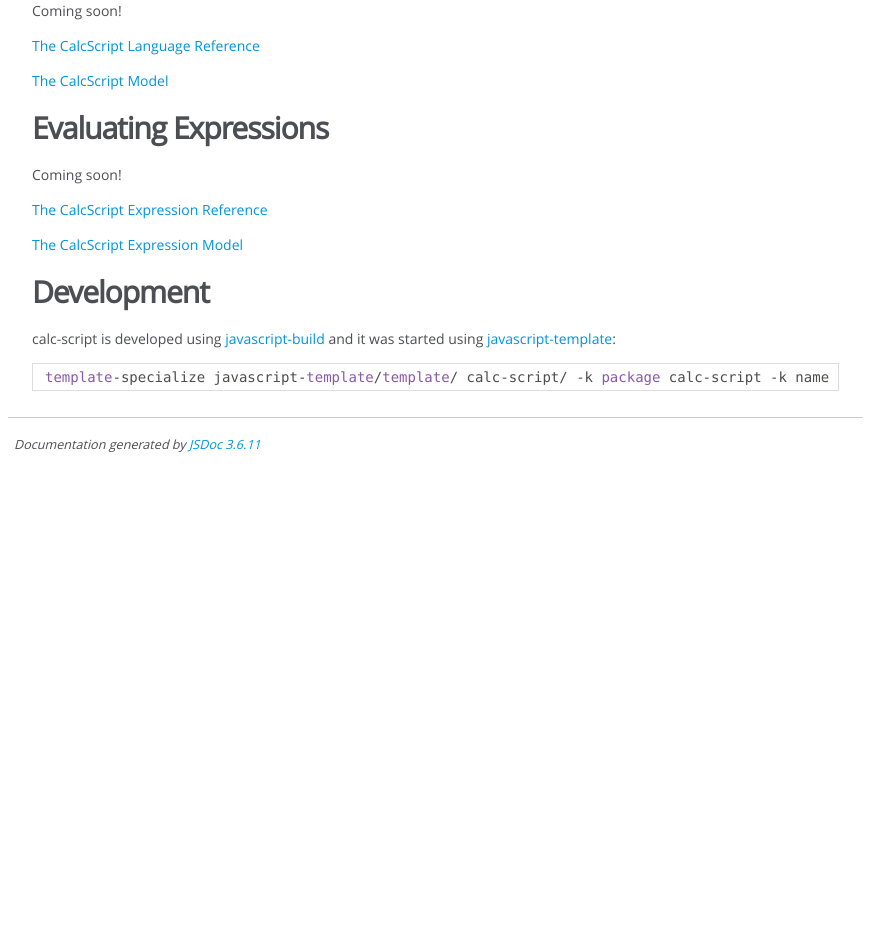
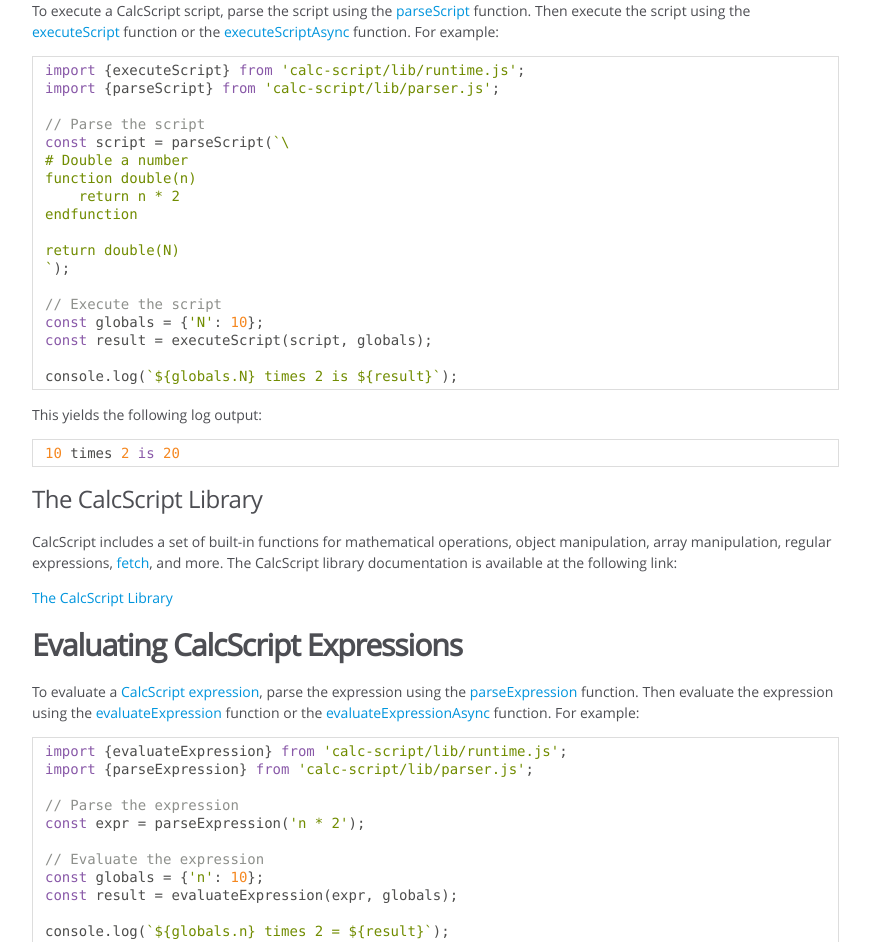
Before and after one commit to craigahobbs/bare-script, a plain HTML site: page index.html in a window 1280 px wide. Shown: the part 676-1618 px from the top of the page, without its empty margins (0-887 px from the left). Before the commit the page ends 1145 px from the top, so only its background shows below. Drawn offline with Linux system fonts and the light colour scheme.

Commit message:
calc-script 1.0.0

```diff
--- a/index.html
+++ b/index.html
@@ -47,15 +47,74 @@
 <p><a href="https://www.npmjs.com/package/calc-script"><img src="https://img.shields.io/npm/v/calc-script" alt="npm"></a>
 <a href="https://github.com/craigahobbs/calc-script/blob/main/LICENSE"><img src="https://img.shields.io/github/license/craigahobbs/calc-script" alt="GitHub"></a></p>
 <p><a href="https://craigahobbs.github.io/calc-script/">calc-script API Documentation</a></p>
-<p>Coming soon!</p>
-<h2>Executing Scripts</h2>
-<p>Coming soon!</p>
-<p><a href="https://craigahobbs.github.io/calc-script/reference/">The CalcScript Language Reference</a></p>
-<p><a href="https://craigahobbs.github.io/calc-script/model/#var.vName='CalcScript'">The CalcScript Model</a></p>
-<h2>Evaluating Expressions</h2>
-<p>Coming soon!</p>
-<p><a href="https://craigahobbs.github.io/calc-script/reference/#Expressions">The CalcScript Expression Reference</a></p>
-<p><a href="https://craigahobbs.github.io/calc-script/model/#var.vName='Expression'">The CalcScript Expression Model</a></p>
+<p>The calc-script package is a JavaScript implementation of the
+<a href="https://craigahobbs.github.io/calc-script/reference/">CalcScript language</a>.</p>
+<h2>Executing CalcScript Scripts</h2>
+<p>To execute a CalcScript script, parse the script using the
+<a href="https://craigahobbs.github.io/calc-script/module-lib_parser.html#.parseScript">parseScript</a>
+function. Then execute the script using the
+<a href="https://craigahobbs.github.io/calc-script/module-lib_runtime.html#.executeScript">executeScript</a>
+function or the
+<a href="https://craigahobbs.github.io/calc-script/module-lib_runtimeAsync.html#.executeScriptAsync">executeScriptAsync</a>
+function. For example:</p>
+<pre class="prettyprint source lang-javascript"><code>import {executeScript} from 'calc-script/lib/runtime.js';
+import {parseScript} from 'calc-script/lib/parser.js';
+
+// Parse the script
+const script = parseScript(`\
+# Double a number
+function double(n)
+    return n * 2
+endfunction
+
+return double(N)
+`);
+
+// Execute the script
+const globals = {'N': 10};
+const result = executeScript(script, globals);
+
+console.log(`${globals.N} times 2 is ${result}`);
+</code></pre>
+<p>This yields the following log output:</p>
+<pre class="prettyprint source"><code>10 times 2 is 20
+</code></pre>
+<h3>The CalcScript Library</h3>
+<p>CalcScript includes a set of built-in functions for mathematical operations, object manipulation,
+array manipulation, regular expressions,
+<a href="https://craigahobbs.github.io/calc-script/library/#var.vName='fetch'">fetch</a>,
+and more. The CalcScript library
+documentation is available at the following link:</p>
+<p><a href="https://craigahobbs.github.io/calc-script/library/">The CalcScript Library</a></p>
+<h2>Evaluating CalcScript Expressions</h2>
+<p>To evaluate a
+<a href="https://craigahobbs.github.io/calc-script/reference/#Expressions">CalcScript expression</a>,
+parse the expression using the
+<a href="https://craigahobbs.github.io/calc-script/module-lib_parser.html#.parseExpression">parseExpression</a>
+function. Then evaluate the expression using the
+<a href="https://craigahobbs.github.io/calc-script/module-lib_runtime.html#.evaluateExpression">evaluateExpression</a>
+function or the
+<a href="https://craigahobbs.github.io/calc-script/module-lib_runtimeAsync.html#.evaluateExpressionAsync">evaluateExpressionAsync</a>
+function. For example:</p>
+<pre class="prettyprint source lang-javascript"><code>import {evaluateExpression} from 'calc-script/lib/runtime.js';
+import {parseExpression} from 'calc-script/lib/parser.js';
+
+// Parse the expression
+const expr = parseExpression('n * 2');
+
+// Evaluate the expression
+const globals = {'n': 10};
+const result = evaluateExpression(expr, globals);
+
+console.log(`${globals.n} times 2 = ${result}`);
+</code></pre>
+<p>This yields the following log output:</p>
+<pre class="prettyprint source"><code>10 times 2 = 20
+</code></pre>
+<h3>The CalcScript Expression Library</h3>
+<p>CalcScript expressions have access to a set of built-in, spreadsheet-like functions. The CalcScript
+expression library documentation is available at the following link:</p>
+<p><a href="https://craigahobbs.github.io/calc-script/library-expr/">The CalcScript Expression Library</a></p>
 <h2>Development</h2>
 <p>calc-script is developed using <a href="https://github.com/craigahobbs/javascript-build#readme">javascript-build</a>
 and it was started using <a href="https://github.com/craigahobbs/javascript-template#readme">javascript-template</a>:</p>
```
Also changed, not shown: model.js.html (+1 -3 lines), module-lib_model.html (+2 -68 lines), module-lib_parser.html (+2 -2 lines), parser.js.html (+2 -2 lines).
